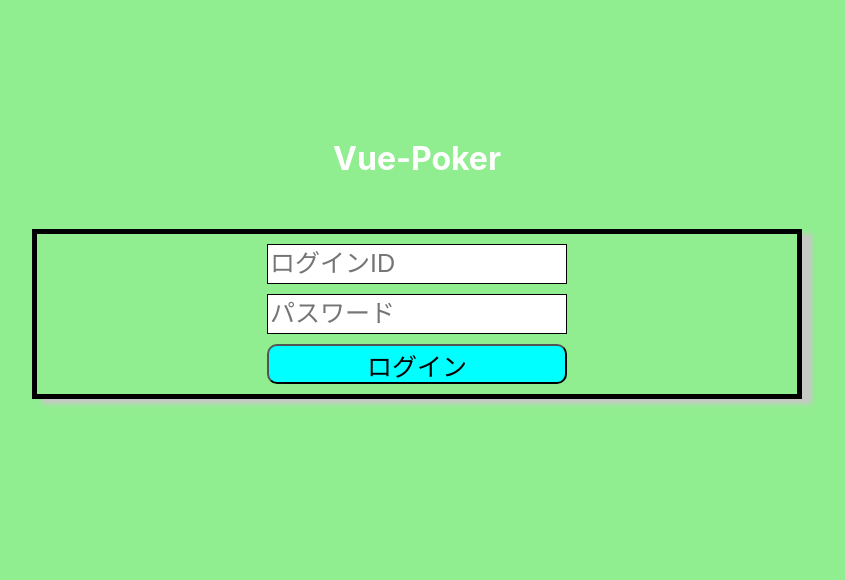
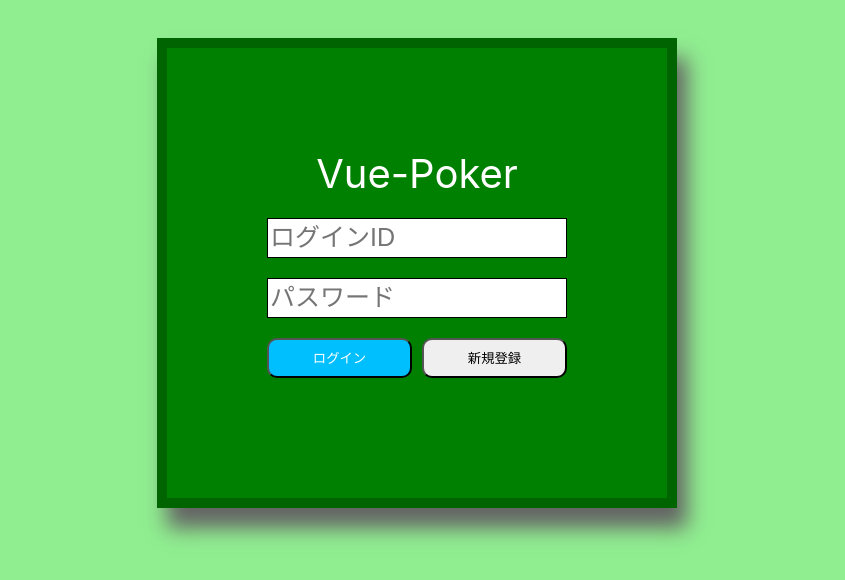
Before and after one commit to DIO0550/Vue-Poker, a Nuxt app in the folder src/frontend/: page / in a window 1280 px wide. Shown: the top 580 px of the page, without its empty margins (223-1068 px from the left). Built offline with nearby package versions, Linux system fonts and the light colour scheme.

Commit message:
ページの繊維処理を追加。

```diff
--- a/src/frontend/pages/index.vue
+++ b/src/frontend/pages/index.vue
@@ -1,10 +1,15 @@
 <template>
   <div class="container">
-    <h1 class="title">Vue-Poker</h1>
     <div class="login-block">
+      <div class="title">Vue-Poker</div>
       <input class="login-field" type="text" placeholder="ログインID" />
       <input class="password-field" type="password" placeholder="パスワード" />
-      <button class="login-button">ログイン</button>
+      <div class="button-block">
+        <button class="login-button">ログイン</button>
+        <button class="register-button" @click="pushRegisterPage">
+          新規登録
+        </button>
+      </div>
     </div>
   </div>
 </template>
@@ -12,11 +17,21 @@
 <script lang="ts">
 import Vue from 'vue'
 
-export default Vue.extend({})
+export default Vue.extend({
+  methods: {
+    /**
+     * 登録ページに遷移する
+     */
+    pushRegisterPage() {
+      this.$router.push('/register')
+    }
+  }
+})
 </script>
 <style lang="sass" scoped>
 $input-width: 300px
 $input-height: 40px
+$button-margin: 10px
 
 .container
   display: flex
@@ -28,19 +43,22 @@ $input-height: 40px
 
 .title
   color: white
+  font-size: 40px
 
 .login-block
   margin-top: 30px
-  width: 760px
+  height: 1000px
+  width: 500px
   display: flex
   flex-direction: column
   justify-content: center
   align-items: center
-  border: solid 5px black
-  box-shadow: 10px 5px 5px rgba(200, 200, 200, 1.0);
+  border: solid 10px rgba(0, 100, 0, 1.0)
+  box-shadow: 10px 20px 20px rgba(100, 100, 100, 1.0);
+  background-color: green
 
 .login-field
-  margin-top: 10px
+  margin-top: 20px
   border: 1px solid black
   width: $input-width
   height: $input-height
@@ -52,7 +70,7 @@ $input-height: 40px
   box-sizing: border-box
 
 .password-field
-  margin-top: 10px
+  margin-top: 20px
   border: 1px solid black
   width: $input-width
   height: $input-height
@@ -64,13 +82,23 @@ $input-height: 40px
   box-sizing: border-box
 
 .login-button
-  width: $input-width
+  background-color: rgb(0, 191, 255)
+  border-radius: 10px
+  color: white
+  width: calc(calc(#{$input-width} - #{$button-margin}) / 2.0)
   height: $input-height
-  margin-top: 10px
-  margin-bottom: 10px
-  background-color: aqua
-  font-size: 25px
+  margin-top: 20px;
+  display: flexbox
+  margin-left: 20px
+  margin-bottom: 20px
+
+.register-button
+  margin-left: $button-margin
+  width: calc(calc(#{$input-width} - #{$button-margin}) / 2.0)
+  height: $input-height
   border-radius: 10px
+  margin-right: 20px
+  margin-bottom: 20px
 </style>
 
 <style lang="sass">
--- a/src/frontend/pages/register.vue
+++ b/src/frontend/pages/register.vue
@@ -22,7 +22,7 @@
       </div>
       <div class="button-block">
         <button class="register-button">登録</button>
-        <button class="back-button">戻る</button>
+        <button class="back-button" @click="pushTop">戻る</button>
       </div>
     </div>
   </div>
@@ -44,6 +44,11 @@ export default Vue.extend({
      */
     isSameTwoPassword(): boolean {
       return this.password === this.reEnteredPassword
+    }
+  },
+  methods: {
+    pushTop() {
+      this.$router.push('/')
     }
   }
 })
```
